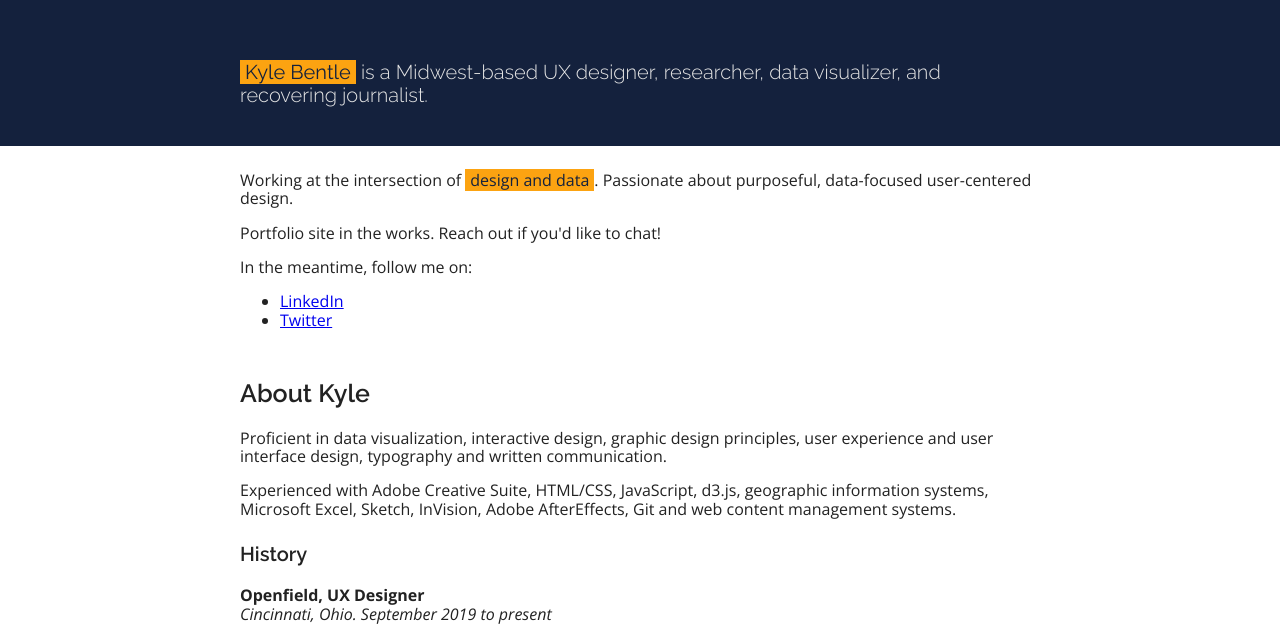
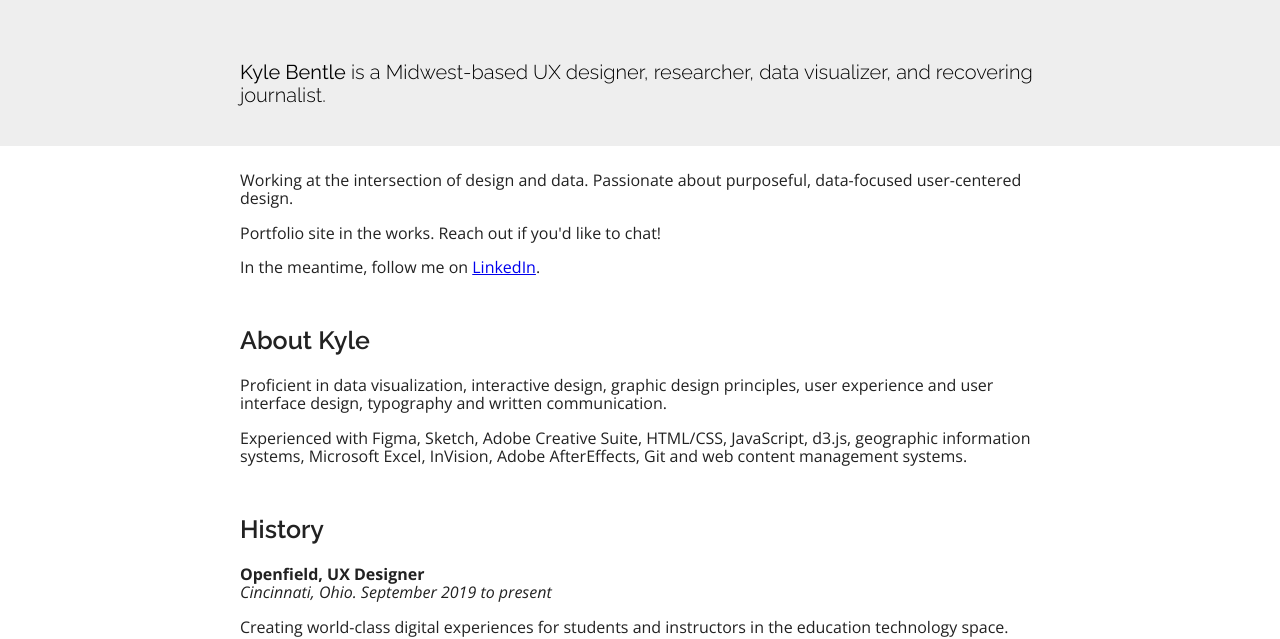
Before and after one commit to kylebentle/kylebentle.github.io, a website built with Parcel: page index.html in a window 1280 px wide. Shown: the part 102-741 px from the top of the page. Built offline with nearby package versions, Linux system fonts and the light colour scheme.

Commit message:
2023 reboot start

```diff
--- a/css/main.css
+++ b/css/main.css
@@ -68,7 +68,7 @@ html{
 /*HEADER*/
 
 .hero{
-  background-color:#14213d;
+  background-color:#eeeeee;
   padding:150px 0 25px 0;
   margin-bottom:25px;
 }
@@ -103,7 +103,7 @@ h1{
   font-size:4rem;
   margin:0;
   padding:0;
-  color:#e5e5e5;
+  color:#000000;
 }
 
 h2{
--- a/index.html
+++ b/index.html
@@ -32,28 +32,24 @@
 
   <header class="hero">
     <div class="hero__content">
-      <h1><span class='highlight'>Kyle Bentle</span> is a Midwest-based UX designer, researcher, data visualizer, and recovering journalist.</h1>
+      <h1><strong>Kyle Bentle</strong> is a Midwest-based UX designer, researcher, data visualizer, and recovering journalist.</h1>
     </div>
   </header>
 
   <section>
-    <p>Working at the intersection of <span class='highlight'>design and data</span>. Passionate about purposeful, data-focused user-centered design.</p>
+    <p>Working at the intersection of design and data. Passionate about purposeful, data-focused user-centered design.</p>
 
     <p>Portfolio site in the works. Reach out if you'd like to chat!</p>
-    <p>In the meantime, follow me on:</p>
-    <ul>
-      <li><a href="https://www.linkedin.com/in/kyle-bentle/" target="_blank">LinkedIn</a></li>
-      <li><a href="https://twitter.com/kylebentle" target="_blank">Twitter</a></li>
-    </ul>
+    <p>In the meantime, follow me on <a href="https://www.linkedin.com/in/kyle-bentle/" target="_blank">LinkedIn</a>.</p>
 
     <h2>About Kyle</h2>
 
     <p>Proficient in data visualization, interactive design, graphic design principles, user experience and user interface design, typography and written communication.</p>
 
-    <p>Experienced with Adobe Creative Suite, HTML/CSS, JavaScript, d3.js, geographic information systems, Microsoft Excel, Sketch, InVision, Adobe AfterEffects, Git and web content management systems.</p>
+    <p>Experienced with Figma, Sketch, Adobe Creative Suite, HTML/CSS, JavaScript, d3.js, geographic information systems, Microsoft Excel, InVision, Adobe AfterEffects, Git and web content management systems.</p>
 
     <div class='resume'>
-      <h3>History</h3>
+      <h2>History</h2>
 
       <div class='resume__workplace'>
         <p><strong>Openfield, UX Designer</strong><br><em>Cincinnati, Ohio. September 2019 to present</em></p>
```
Also changed, not shown: 1 other file.
